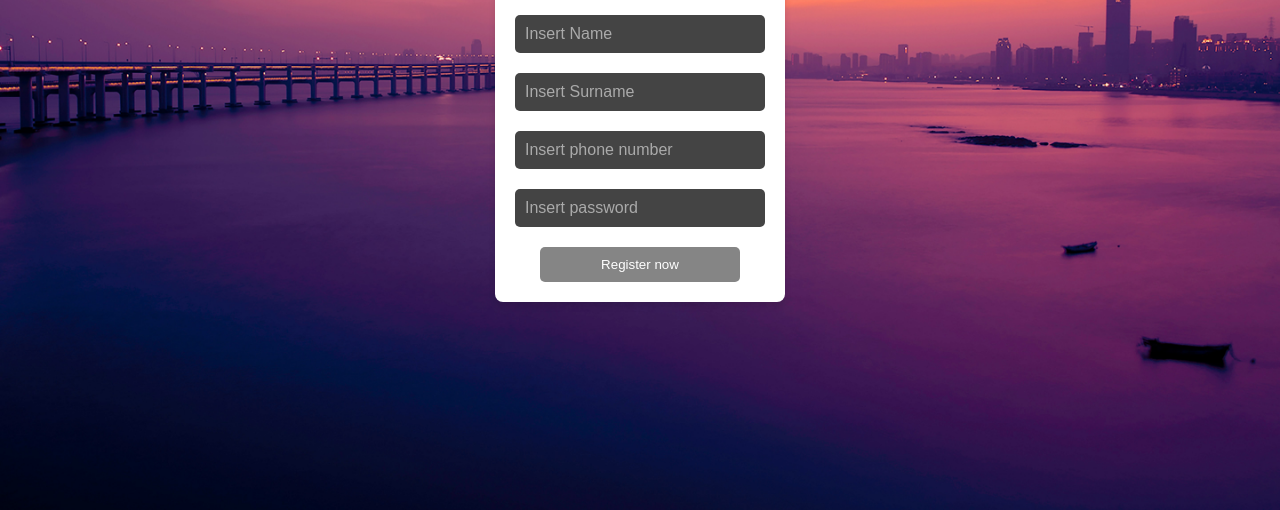
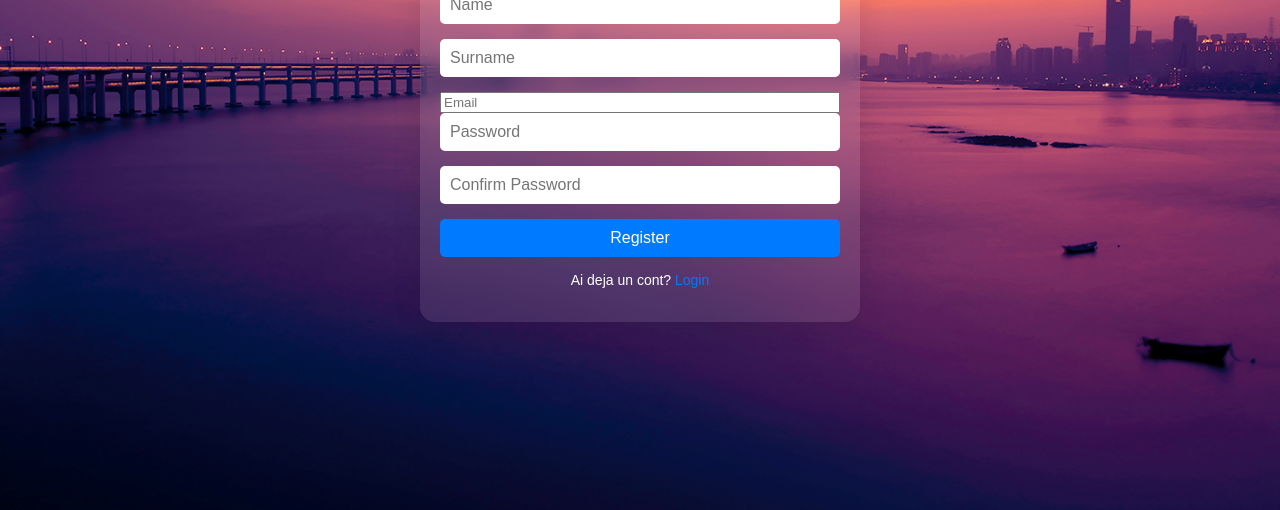
Before and after one commit to Nyckusor/Proiecte, a plain HTML site: page Saptamana II/Ziua 1/register/register.html in a window 1280 px wide. Shown: the part 290-800 px from the top of the page. Drawn offline with Linux system fonts and the light colour scheme.

Commit message:
Actualizat

```diff
--- /dev/null
+++ b/Saptamana II/Ziua 1/Continutul/Menu.css
@@ -0,0 +1,96 @@
+body {
+    margin: 0;
+    font-family: Arial, sans-serif;
+    display: flex;
+    justify-content: center;
+    align-items: center;
+    height: 100vh;
+    color: #fff;
+}
+
+.glass-container {
+    background: rgba(255, 255, 255, 0.1);
+    border-radius: 15px;
+    box-shadow: 0 4px 30px rgba(0, 0, 0, 0.1);
+    backdrop-filter: blur(10px);
+    -webkit-backdrop-filter: blur(10px);
+    padding: 20px;
+    width: 100%;
+    max-width: 400px;
+}
+
+.login-box {
+    text-align: center;
+}
+
+.login-box h2 {
+    margin-bottom: 20px;
+    font-size: 24px;
+    font-weight: bold;
+}
+
+form {
+    display: flex;
+    flex-direction: column;
+}
+
+form input[type="text"],
+form input[type="password"] {
+    margin-bottom: 15px;
+    padding: 10px;
+    border: none;
+    border-radius: 5px;
+    outline: none;
+    font-size: 16px;
+}
+
+form input[type="text"]:focus,
+form input[type="password"]:focus {
+    box-shadow: 0 0 5px rgba(255, 255, 255, 0.8);
+}
+
+.options {
+    display: flex;
+    justify-content: space-between;
+    align-items: center;
+    margin-bottom: 15px;
+    font-size: 14px;
+}
+
+.options a {
+    color: #fff;
+    text-decoration: none;
+}
+
+.options a:hover {
+    text-decoration: underline;
+}
+
+button {
+    padding: 10px;
+    border: none;
+    border-radius: 5px;
+    background-color: #007BFF;
+    color: #fff;
+    font-size: 16px;
+    cursor: pointer;
+    transition: background-color 0.3s ease;
+}
+
+button:hover {
+    background-color: #0056b3;
+}
+
+p {
+    margin-top: 15px;
+    font-size: 14px;
+}
+
+p a {
+    color: #007BFF;
+    text-decoration: none;
+}
+
+p a:hover {
+    text-decoration: underline;
+}
--- a/Saptamana II/Ziua 1/logout/logout.css
+++ b/Saptamana II/Ziua 1/logout/logout.css
@@ -1,95 +1,96 @@
 body {
     margin: 0;
+    font-family: Arial, sans-serif;
     display: flex;
     justify-content: center;
     align-items: center;
     height: 100vh;
-    background-color: #f0f0f0;
+    color: #fff;
 }
 
-.form-container {
-    background: #fff;
+.glass-container {
+    background: rgba(255, 255, 255, 0.1);
+    border-radius: 15px;
+    box-shadow: 0 4px 30px rgba(0, 0, 0, 0.1);
+    backdrop-filter: blur(10px);
+    -webkit-backdrop-filter: blur(10px);
     padding: 20px;
-    border-radius: 8px;
-    box-shadow: 0 4px 6px rgba(0, 0, 0, 0.1);
-    display: flex;
-    flex-direction: column;
-    align-items: center;
+    width: 100%;
+    max-width: 400px;
 }
 
-.container.fade-in {
-    opacity: 1;
-    transform: translateY(0);
+.login-box {
+    text-align: center;
 }
 
-input[type="text"],
-input[type="email"],
-input[type="password"],
-input[type="tel"] {
-  width: 250px;
-  padding: 10px;
-  margin: 10px 0;
-  border: none;
-  border-radius: 5px;
-  background-color: #444;
-  color: #fff;
-  font-size: 16px;
-  box-sizing: border-box;
-}
-
-input::placeholder {
-  color: #aaa;
-}
-
-.button {
-    display: inline-block;
-    margin: 1rem;
-    padding: 0.75rem 1.5rem;
-    font-size: 1rem;
-    background-color: #9e9e9e;
-    color: white;
-    text-decoration: none;
-    border-radius: 5px;
-    transition: background-color 0.3s, transform 0.3s;
-  }
-
-  button:hover {
-    background-color: #919191;
-    transform: scale(1.05);
+.login-box h2 {
+    margin-bottom: 20px;
+    font-size: 24px;
+    font-weight: bold;
 }
 
 form {
     display: flex;
     flex-direction: column;
-    align-items: center;
 }
 
-  input[type="text"],
-  input[type="email"],
-  input[type="password"],
-  input[type="tel"] {
-    width: 250px;
+form input[type="text"],
+form input[type="password"] {
+    margin-bottom: 15px;
     padding: 10px;
-    margin: 10px 0;
     border: none;
     border-radius: 5px;
-    background-color: #444;
-    color: #fff;
+    outline: none;
     font-size: 16px;
-    box-sizing: border-box;
 }
 
-  input::placeholder {
-    color: #aaa;
+form input[type="text"]:focus,
+form input[type="password"]:focus {
+    box-shadow: 0 0 5px rgba(255, 255, 255, 0.8);
+}
+
+.options {
+    display: flex;
+    justify-content: space-between;
+    align-items: center;
+    margin-bottom: 15px;
+    font-size: 14px;
+}
+
+.options a {
+    color: #fff;
+    text-decoration: none;
+}
+
+.options a:hover {
+    text-decoration: underline;
 }
 
 button {
-    width: 200px;
     padding: 10px;
-    margin-top: 10px;
-    background-color: #858585;
-    color: white;
     border: none;
     border-radius: 5px;
+    background-color: #007BFF;
+    color: #fff;
+    font-size: 16px;
     cursor: pointer;
+    transition: background-color 0.3s ease;
 }
+
+button:hover {
+    background-color: #0056b3;
+}
+
+p {
+    margin-top: 15px;
+    font-size: 14px;
+}
+
+p a {
+    color: #007BFF;
+    text-decoration: none;
+}
+
+p a:hover {
+    text-decoration: underline;
+}
--- a/Saptamana II/Ziua 1/register/register.css
+++ b/Saptamana II/Ziua 1/register/register.css
@@ -1,108 +1,96 @@
 body {
     margin: 0;
+    font-family: Arial, sans-serif;
     display: flex;
     justify-content: center;
     align-items: center;
     height: 100vh;
-    background-color: #f0f0f0;
+    color: #fff;
 }
 
-.form-container {
-    background: #fff;
+.glass-container {
+    background: rgba(255, 255, 255, 0.1);
+    border-radius: 15px;
+    box-shadow: 0 4px 30px rgba(0, 0, 0, 0.1);
+    backdrop-filter: blur(10px);
+    -webkit-backdrop-filter: blur(10px);
     padding: 20px;
-    border-radius: 8px;
-    box-shadow: 0 4px 6px rgba(0, 0, 0, 0.1);
-    display: flex;
-    flex-direction: column;
-    align-items: center;
+    width: 100%;
+    max-width: 400px;
 }
 
-.container.fade-in {
-    opacity: 1;
-    transform: translateY(0);
+.login-box {
+    text-align: center;
 }
 
-input[type="text"],
-input[type="email"],
-input[type="password"],
-input[type="tel"] {
-  width: 250px;
-  padding: 10px;
-  margin: 10px 0;
-  border: none;
-  border-radius: 5px;
-  background-color: #444;
-  color: #fff;
-  font-size: 16px;
-  box-sizing: border-box;
-}
-
-input::placeholder {
-  color: #aaa;
-}
-
-.button {
-    display: inline-block;
-    margin: 1rem;
-    padding: 0.75rem 1.5rem;
-    font-size: 1rem;
-    background-color: #9e9e9e;
-    color: white;
-    text-decoration: none;
-    border-radius: 5px;
-    transition: background-color 0.3s, transform 0.3s;
-  }
-
-  button:hover {
-    background-color: #919191;
-    transform: scale(1.05);
+.login-box h2 {
+    margin-bottom: 20px;
+    font-size: 24px;
+    font-weight: bold;
 }
 
 form {
     display: flex;
     flex-direction: column;
-    align-items: center;
 }
 
-  input[type="text"],
-  input[type="email"],
-  input[type="password"],
-  input[type="tel"] {
-    width: 250px;
+form input[type="text"],
+form input[type="password"] {
+    margin-bottom: 15px;
     padding: 10px;
-    margin: 10px 0;
     border: none;
     border-radius: 5px;
-    background-color: #444;
-    color: #fff;
+    outline: none;
     font-size: 16px;
-    box-sizing: border-box;
 }
 
-  input::placeholder {
-    color: #aaa;
+form input[type="text"]:focus,
+form input[type="password"]:focus {
+    box-shadow: 0 0 5px rgba(255, 255, 255, 0.8);
+}
+
+.options {
+    display: flex;
+    justify-content: space-between;
+    align-items: center;
+    margin-bottom: 15px;
+    font-size: 14px;
+}
+
+.options a {
+    color: #fff;
+    text-decoration: none;
+}
+
+.options a:hover {
+    text-decoration: underline;
 }
 
 button {
-    width: 200px;
     padding: 10px;
-    margin-top: 10px;
-    background-color: #858585;
-    color: white;
     border: none;
     border-radius: 5px;
+    background-color: #007BFF;
+    color: #fff;
+    font-size: 16px;
     cursor: pointer;
+    transition: background-color 0.3s ease;
 }
 
-  .background-image {
-    background-image: url('fundal.jpg');
-    background-size: cover;
-    background-position: center;
-    background-repeat: no-repeat;
-    height: 100vh;
-    margin: 0;
-    padding: 0;
-    display: flex;
-    justify-content: center;
-    align-items: center;
+button:hover {
+    background-color: #0056b3;
 }
+
+p {
+    margin-top: 15px;
+    font-size: 14px;
+}
+
+p a {
+    color: #007BFF;
+    text-decoration: none;
+}
+
+p a:hover {
+    text-decoration: underline;
+}
--- a/Saptamana II/Ziua 1/register/register.html
+++ b/Saptamana II/Ziua 1/register/register.html
@@ -3,19 +3,25 @@
 <head>
     <meta charset="UTF-8">
     <meta name="viewport" content="width=device-width, initial-scale=1.0">
-    <title>Register</title>
+    <title>Register Page</title>
     <link rel="stylesheet" href="register.css">
 </head>
 <body style="background-image: url('fundal.jpg'); background-size: cover; background-position: center; background-repeat: no-repeat; height: 100vh;">
-    <div class="form-container">
-        <h2>Register</h2>
-        <form action="/submit" method="POST">
-            <input type="text" id="name" name="name" placeholder="Insert Name" required>
-            <input type="text" id="surname" name="surname" placeholder="Insert Surname" required>
-            <input type="tel" id="phone" name="phone" placeholder="Insert phone number" required>
-            <input type="password" id="password" name="password" placeholder="Insert password" required>
-            <button type="submit">Register now</button>
-        </form>
+    <div class="glass-container">
+        <div class="login-box">
+            <h2>Register</h2>
+            <form id="register-form" action="#" method="POST">
+                <input type="text" id="name" name="name" required placeholder="Name">
+                <input type="text" id="surname" name="surname" required placeholder="Surname">
+                <input type="email" id="email" name="email" required placeholder="Email">
+                <input type="password" id="password" name="password" required placeholder="Password">
+                <input type="password" id="confirm-password" name="confirm-password" required placeholder="Confirm Password">
+                <button type="submit">Register</button>
+                <p>Ai deja un cont? <a href="login.html" id="login">Login</a></p>
+            </form>
+        </div>
     </div>
+    <!-- Mutăm scriptul aici -->
+    <script src="register.js"></script>
 </body>
 </html>
--- /dev/null
+++ b/Saptamana II/Ziua 1/register/register.js
@@ -0,0 +1,37 @@
+// Selectăm formularul de înregistrare
+const registerForm = document.getElementById('register-form');
+
+// Adăugăm un eveniment pentru trimiterea formularului
+window.addEventListener('unload', function () {
+    // Cod care rulează la părăsirea paginii
+});
+
+    // Preluăm valorile introduse de utilizator
+    const name = document.getElementById('name').value;
+    const surname = document.getElementById('surname').value;
+    const email = document.getElementById('email').value;
+    const password = document.getElementById('password').value;
+    const confirmPassword = document.getElementById('confirm-password').value;
+
+    // Validăm dacă parolele coincid
+    if (password !== confirmPassword) {
+        alert('Parolele nu coincid!');
+        return;
+    }
+
+    // Creăm un obiect pentru utilizator
+    const user = {
+        name: name,
+        surname: surname,
+        email: email,
+        password: password,
+    };
+
+    // Salvăm utilizatorul în localStorage
+    localStorage.setItem('user', JSON.stringify(user));
+
+    // Afișăm un mesaj de succes
+    alert('Înregistrare reușită!');
+
+    // Redirecționăm utilizatorul către pagina de login
+    window.location.href = 'login.html';
```
Also changed, not shown: Saptamana II/Ziua 1/Continutul/Menu.html (+6 -6 lines), Saptamana II/Ziua 1/login/login.html (+4 -8 lines), Saptamana II/Ziua 1/login/login.js (added, +23 -0 lines), Saptamana II/Ziua 1/logout/logout.html (+8 -5 lines). Lines whose indentation alone changed are shown as unchanged.
